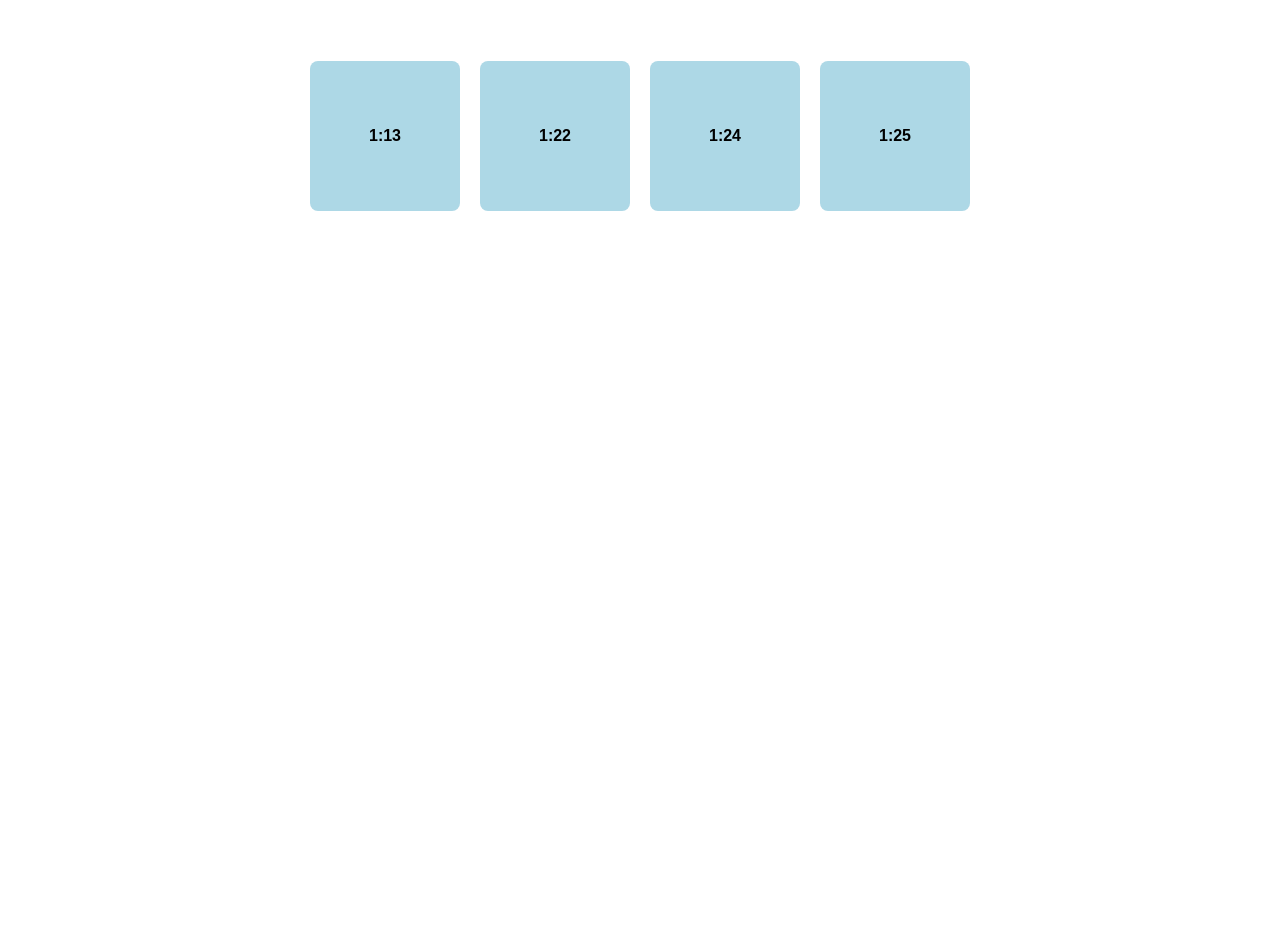
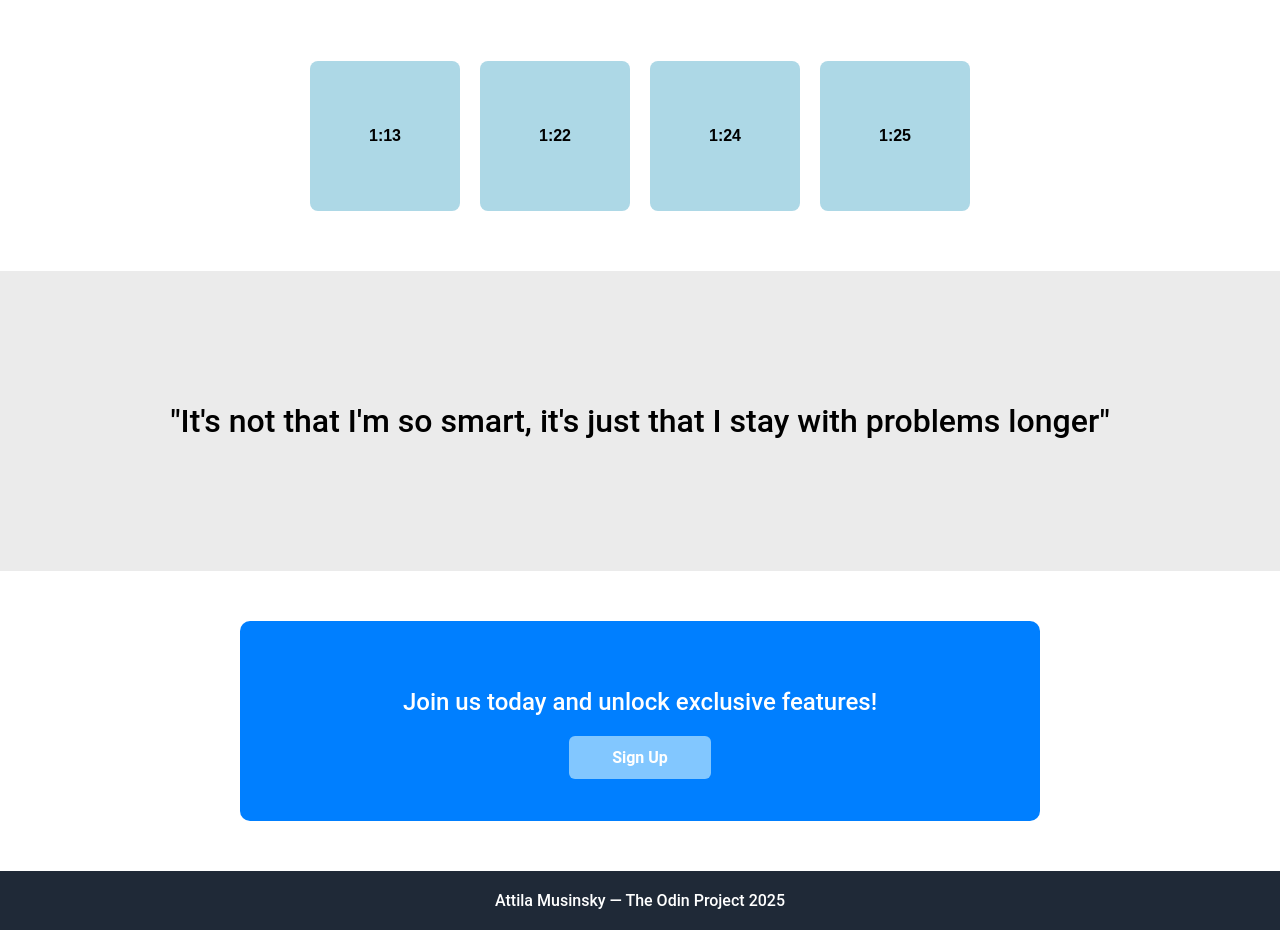
Before and after one commit to amusinsky/rubik, a plain HTML site: page index.html in a window 1280 px wide. Shown: the part 621-1551 px from the top of the page. Before the commit the page ends 892 px from the top, so only its background shows below. Drawn offline with Linux system fonts and the light colour scheme.

Commit message:
finished project RUBIK

```diff
--- a/index.html
+++ b/index.html
@@ -54,9 +54,22 @@
 
 
 
+<div class="quote-container">
+  <p class="quote-text">"It's not that I'm so smart, it's just that I stay with problems longer"</p>
+</div>
 
 
+<div class="azure-container">
+  <div class="azure-content">
+    <p class="azure-text">Join us today and unlock exclusive features!</p>
+    <button class="signup-button">Sign Up</button>
+  </div>
+</div>
 
+
+<footer class="footer">
+  <p class="footer-text">Attila Musinsky — The Odin Project 2025</p>
+</footer>
 
 </body>
 
--- a/styles.css
+++ b/styles.css
@@ -74,7 +74,7 @@ body {
 
 
 .signup-button {
-  background-color: #3a9dff; /* Azure blue */
+  background-color: #2592ff; /* Azure blue */
   color: white;
   border: none;
   padding: 12px 30px;
@@ -140,3 +140,89 @@ body {
   text-align: center;
   font-weight: bold;
 }
+
+
+body {
+  margin: 0;
+  padding: 0;
+}
+
+.quote-container {
+  display: flex;
+  justify-content: center; /* center horizontally */
+  align-items: center;     /* center vertically */
+  width: 100vw;            /* full width of viewport */
+  height: 300px;           /* rectangle height */
+  background-color: #ebebeb;  /* gray background */
+  text-align: center;
+  padding: 20px;
+  box-sizing: border-box;
+}
+
+.quote-text {
+  font-family: 'Roboto', sans-serif;
+  font-weight: 500;        /* Roboto Black */
+  font-size: 2rem;
+  color: #000000;
+}
+
+
+.azure-container {
+  display: flex;
+  justify-content: center;  /* center horizontally */
+  align-items: center;      /* center vertically */
+  width: 800px;             /* square width */
+  height: 200px;            /* square height */
+  background-color: #007FFF; /* Azure blue */
+  margin: 50px auto;        /* center square horizontally with spacing */
+  text-align: center;
+  padding: 20px;
+  box-sizing: border-box;   /* include padding inside square */
+  border-radius: 10px;      /* optional: rounded corners */
+}
+
+.azure-content {
+  text-align: center;
+}
+
+.azure-text {
+  font-family: 'Roboto', sans-serif;
+  font-weight: 500;
+  font-size: 1.5rem;
+  color: #fff;
+  margin-bottom: 20px;
+}
+
+.signup-button {
+  background-color: #82c7ff;
+  color: #ffffff;
+  font-family: 'Roboto', sans-serif;
+  font-weight: 700;
+  font-size: 1rem;
+  padding: 12px 30px;
+  border: none;
+  border-radius: 6px;
+  cursor: pointer;
+  transition: all 0.3s ease;
+}
+
+.signup-button:hover {
+  background-color: #a7c6ff;
+}
+
+
+
+.footer {
+  width: 100vw;              /* full width */
+  background-color: #1F2937;     /* dark gray / almost black */
+  padding: 20px 0;
+  text-align: center;
+}
+
+.footer-text {
+  font-family: 'Roboto', sans-serif;
+  font-weight: 500;
+  font-size: 1rem;
+  color: #fff;
+  margin: 0;
+}
```
